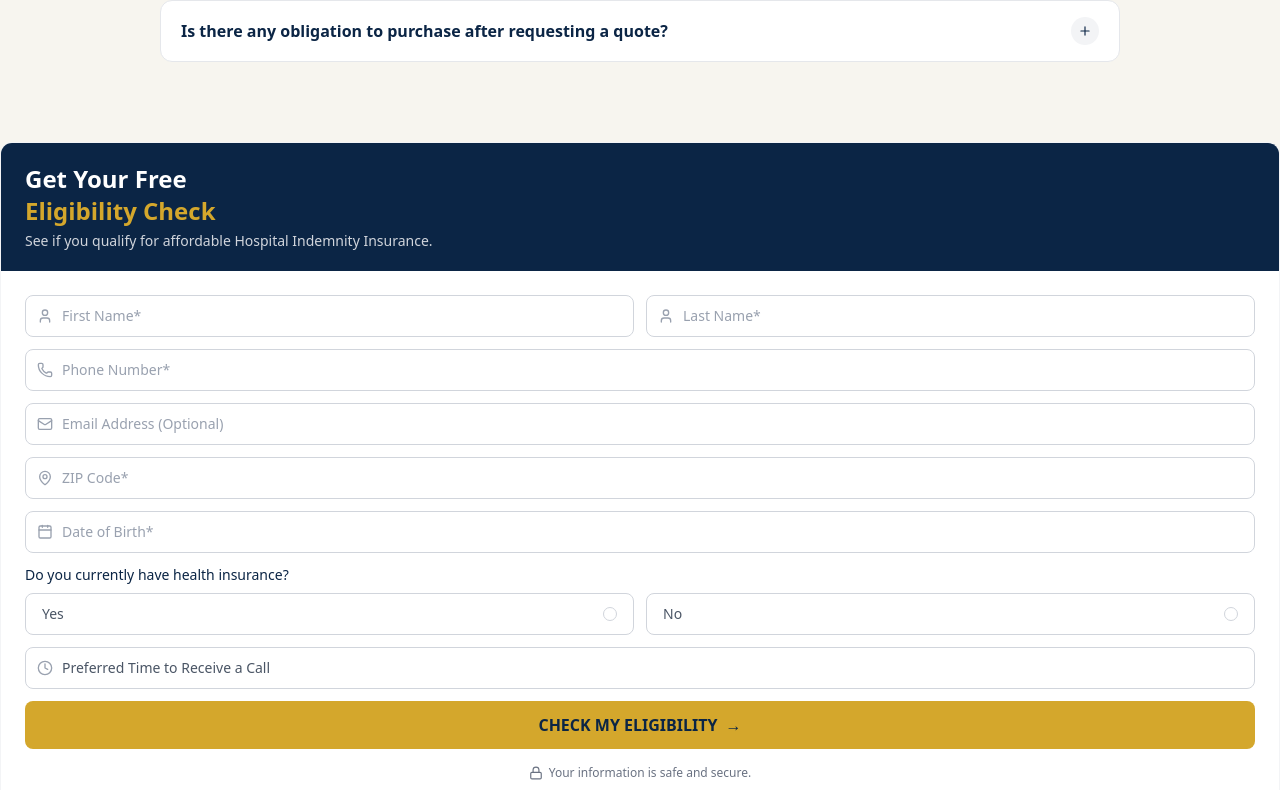
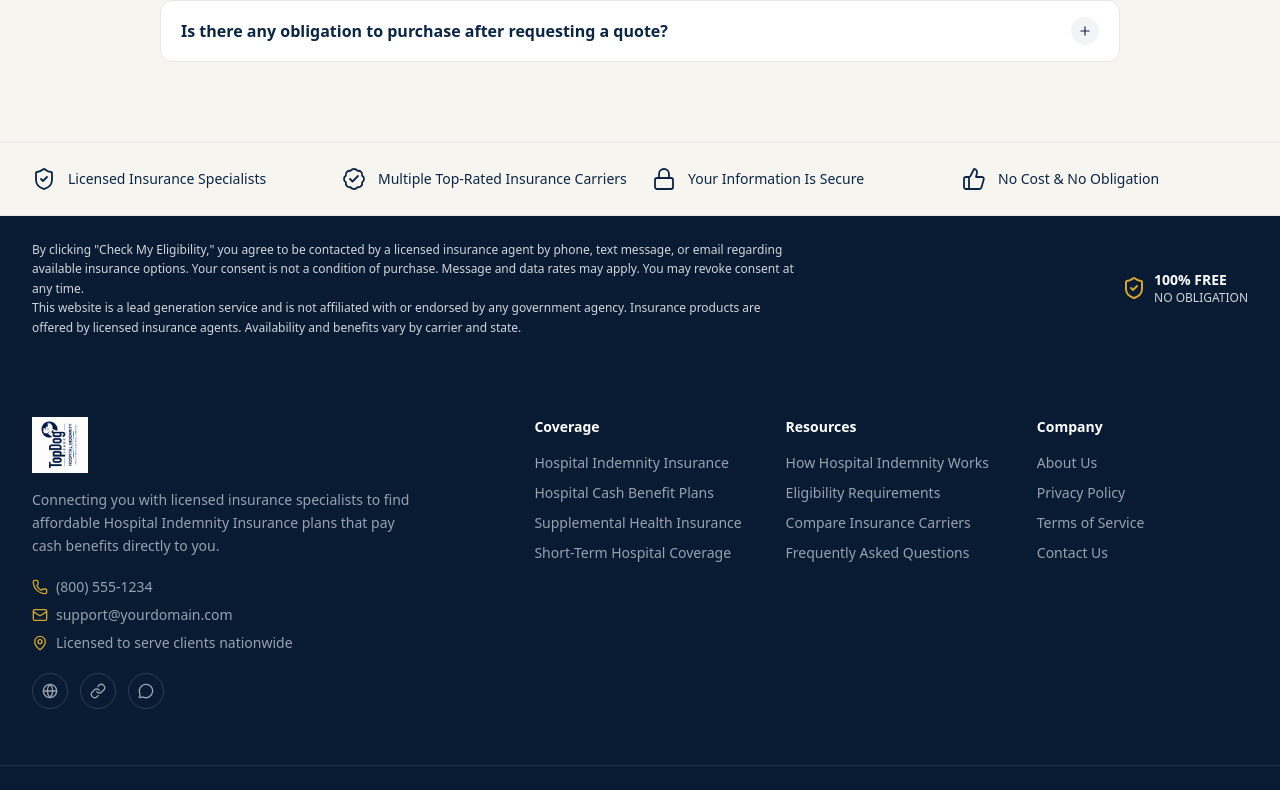
Before and after one commit to kamil-Abbas12/hospital-indemity, a Next.js app: page / in a window 1280 px wide. Shown: the part 2534-3324 px from the top of the page. Built offline with nearby package versions, Linux system fonts and the light colour scheme.

Commit message:
first commit

```diff
--- a/app/components/TrustDisclaimer.tsx
+++ b/app/components/TrustDisclaimer.tsx
@@ -1,180 +1,51 @@
-"use client";
+import { ShieldCheck, BadgeCheck, Lock, ThumbsUp } from "lucide-react";
 
-import { useEffect, useState } from "react";
-import { User, Phone, Mail, MapPin, Calendar, Clock, Lock } from "lucide-react";
+const trust = [
+  { icon: ShieldCheck, label: "Licensed Insurance Specialists" },
+  { icon: BadgeCheck, label: "Multiple Top-Rated Insurance Carriers" },
+  { icon: Lock, label: "Your Information Is Secure" },
+  { icon: ThumbsUp, label: "No Cost & No Obligation" },
+];
 
-export default function EligibilityForm() {
-  const [hasInsurance, setHasInsurance] = useState<"yes" | "no" | null>(null);
-
-  useEffect(() => {
-    const updateFields = () => {
-      const leadidToken = document.querySelector<HTMLInputElement>("#leadid_token, input[name='universal_leadid']");
-      const hidLeadid = document.getElementById("Hidleadid") as HTMLInputElement | null;
-      const hidTrusted = document.getElementById("hidTrusted") as HTMLInputElement | null;
-      const trustedToken = document.querySelector<HTMLInputElement>(
-        "#xxTrustedFormToken_0, #xxTrustedFormCertUrl, input[name='xxTrustedFormToken_0'], input[name='xxTrustedFormCertUrl']"
-      );
-
-      if (leadidToken && hidLeadid && leadidToken.value) {
-        hidLeadid.value = leadidToken.value;
-      }
-      if (trustedToken && hidTrusted && trustedToken.value) {
-        hidTrusted.value = trustedToken.value;
-      }
-    };
-
-    const polling = window.setInterval(updateFields, 5000);
-    updateFields();
-
-    const trustedFormField = "xxTrustedFormCertUrl";
-    const provideReferrer = false;
-    const trustedScript = document.createElement("script");
-    trustedScript.type = "text/javascript";
-    trustedScript.async = true;
-    trustedScript.src =
-      "http" +
-      (document.location.protocol === "https:" ? "s" : "") +
-      "://api.trustedform.com/trustedform.js?provide_referrer=" +
-      encodeURIComponent(String(provideReferrer)) +
-      "&field=" +
-      encodeURIComponent(trustedFormField) +
-      "&l=" +
-      new Date().getTime() +
-      Math.random();
-    document.head.appendChild(trustedScript);
-
-    const leadidScript = document.createElement("script");
-    leadidScript.id = "LeadiDscript_campaign";
-    leadidScript.type = "text/javascript";
-    leadidScript.async = true;
-    leadidScript.src =
-      "//create.lidstatic.com/campaign/372b9fce-b1fd-68e6-0d81-5286de90f4f0.js?snippet_version=2";
-
-    const placeholder = document.getElementById("LeadiDscript");
-    if (placeholder?.parentNode) {
-      placeholder.parentNode.insertBefore(leadidScript, placeholder);
-    } else {
-      document.body.appendChild(leadidScript);
-    }
-
-    return () => window.clearInterval(polling);
-  }, []);
-
-  const handleSubmit = (e: React.FormEvent) => {
-    e.preventDefault();
-    // Wire this up to your lead API / CRM endpoint
-    console.log("Form submitted");
-  };
-
+export default function TrustDisclaimer() {
   return (
-    <div className="bg-white rounded-xl shadow-xl overflow-hidden border border-gray-100">
-      <div className="bg-navy px-6 py-5">
-        <p className="font-display text-white text-xl sm:text-2xl font-semibold">
-          Get Your Free
-        </p>
-        <p className="font-display text-gold text-xl sm:text-2xl font-bold">
-          Eligibility Check
-        </p>
-        <p className="text-gray-300 text-sm mt-1">
-          See if you qualify for affordable Hospital Indemnity Insurance.
-        </p>
+    <div>
+      <div className="bg-ivory border-y border-gray-200 py-6">
+        <div className="max-w-7xl mx-auto px-4 sm:px-6 lg:px-8 grid grid-cols-2 sm:grid-cols-4 gap-6">
+          {trust.map(({ icon: Icon, label }) => (
+            <div key={label} className="flex items-center gap-3">
+              <Icon className="w-6 h-6 text-navy shrink-0" strokeWidth={1.8} />
+              <span className="text-sm text-navy font-medium leading-snug">
+                {label}
+              </span>
+            </div>
+          ))}
+        </div>
       </div>
 
-      <form onSubmit={handleSubmit} className="p-6 space-y-3">
-        <input id="leadid_token" name="universal_leadid" type="hidden" value="" />
-        <input id="Hidleadid" name="Hidleadid" type="hidden" value="" />
-        <input id="hidTrusted" name="hidTrusted" type="hidden" value="" />
-        <input id="xxTrustedFormToken_0" name="xxTrustedFormToken_0" type="hidden" value="" />
-
-        <div className="grid grid-cols-2 gap-3">
-          <InputField icon={<User className="w-4 h-4" />} placeholder="First Name*" required />
-          <InputField icon={<User className="w-4 h-4" />} placeholder="Last Name*" required />
-        </div>
-
-        <InputField icon={<Phone className="w-4 h-4" />} placeholder="Phone Number*" type="tel" required />
-        <InputField icon={<Mail className="w-4 h-4" />} placeholder="Email Address (Optional)" type="email" />
-        <InputField icon={<MapPin className="w-4 h-4" />} placeholder="ZIP Code*" required />
-        <InputField icon={<Calendar className="w-4 h-4" />} placeholder="Date of Birth*" type="text" onFocus={(e) => (e.target.type = "date")} required />
-
-        <div>
-          <p className="text-sm text-navy font-medium mb-2">
-            Do you currently have health insurance?
+      <div className="bg-navy-dark text-gray-300 py-6">
+        <div className="max-w-7xl mx-auto px-4 sm:px-6 lg:px-8 flex flex-col sm:flex-row items-start sm:items-center justify-between gap-4">
+          <p className="text-xs leading-relaxed max-w-3xl">
+            By clicking &quot;Check My Eligibility,&quot; you agree to be
+            contacted by a licensed insurance agent by phone, text message, or
+            email regarding available insurance options. Your consent is not a
+            condition of purchase. Message and data rates may apply. You may
+            revoke consent at any time.
+            <br className="hidden sm:block" />
+            This website is a lead generation service and is not affiliated
+            with or endorsed by any government agency. Insurance products are
+            offered by licensed insurance agents. Availability and benefits
+            vary by carrier and state.
           </p>
-          <div className="flex gap-3">
-            {(["yes", "no"] as const).map((val) => (
-              <button
-                type="button"
-                key={val}
-                onClick={() => setHasInsurance(val)}
-                className={`flex-1 flex items-center justify-between px-4 py-2.5 rounded-lg border text-sm font-medium transition-colors ${
-                  hasInsurance === val
-                    ? "border-teal bg-teal/5 text-navy"
-                    : "border-gray-300 text-gray-600"
-                }`}
-              >
-                {val === "yes" ? "Yes" : "No"}
-                <span
-                  className={`w-3.5 h-3.5 rounded-full border ${
-                    hasInsurance === val ? "border-teal bg-teal" : "border-gray-300"
-                  }`}
-                />
-              </button>
-            ))}
+          <div className="flex items-center gap-2 shrink-0">
+            <ShieldCheck className="w-6 h-6 text-gold" />
+            <div className="leading-tight">
+              <p className="font-bold text-white text-sm">100% FREE</p>
+              <p className="text-xs">NO OBLIGATION</p>
+            </div>
           </div>
         </div>
-
-        <div className="relative">
-          <Clock className="w-4 h-4 text-gray-400 absolute left-3 top-1/2 -translate-y-1/2" />
-          <select className="w-full pl-9 pr-3 py-2.5 rounded-lg border border-gray-300 text-sm text-gray-600 appearance-none focus:outline-none focus:ring-2 focus:ring-teal/40">
-            <option>Preferred Time to Receive a Call</option>
-            <option>Morning (8am - 12pm)</option>
-            <option>Afternoon (12pm - 4pm)</option>
-            <option>Evening (4pm - 8pm)</option>
-          </select>
-        </div>
-
-        <button
-          id="btnSubmit"
-          type="submit"
-          className="w-full bg-gold hover:bg-gold-light transition-colors text-navy font-bold py-3 rounded-lg flex items-center justify-center gap-2"
-        >
-          CHECK MY ELIGIBILITY <span aria-hidden>&rarr;</span>
-        </button>
-
-        <p className="flex items-center justify-center gap-1.5 text-xs text-gray-500 pt-1">
-          <Lock className="w-3.5 h-3.5" /> Your information is safe and secure.
-        </p>
-      </form>
-      <div id="LeadiDscript" />
+      </div>
     </div>
   );
 }
-
-function InputField({
-  icon,
-  placeholder,
-  type = "text",
-  required = false,
-  onFocus,
-}: {
-  icon: React.ReactNode;
-  placeholder: string;
-  type?: string;
-  required?: boolean;
-  onFocus?: (e: React.FocusEvent<HTMLInputElement>) => void;
-}) {
-  return (
-    <div className="relative">
-      <span className="text-gray-400 absolute left-3 top-1/2 -translate-y-1/2">
-        {icon}
-      </span>
-      <input
-        type={type}
-        required={required}
-        placeholder={placeholder}
-        onFocus={onFocus}
-        className="w-full pl-9 pr-3 py-2.5 rounded-lg border border-gray-300 text-sm text-gray-700 placeholder:text-gray-400 focus:outline-none focus:ring-2 focus:ring-teal/40"
-      />
-    </div>
-  );
-}
--- a/app/page.tsx
+++ b/app/page.tsx
@@ -14,6 +14,7 @@ export default function Home() {
       <WhyConsider />
       <HowItWorks />
       <Faq />
+
       <TrustDisclaimer />
       <Footer />
     </main>
```
Also changed, not shown: app/components/EligibilityForm.tsx (+62 -1 lines).
